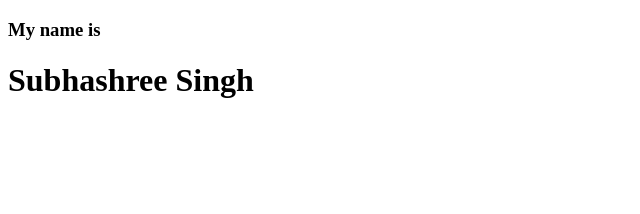
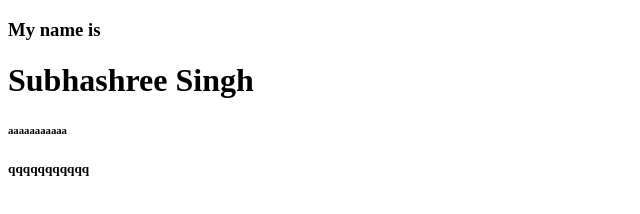
Before and after one commit to Subhashree2022/demo-website-1, a plain HTML site: page index.html in a window 1280 px wide. Shown: the whole page, without its empty margins (0-640 px from the left). Drawn offline with Linux system fonts and the light colour scheme.

Commit message:
2 line added in index.html

```diff
--- a/index.html
+++ b/index.html
@@ -9,5 +9,7 @@
 <body>
    <h3>My name is</h3>
    <h1>Subhashree Singh</h1>
+   <h6>aaaaaaaaaaa</h6>
+   <h5>qqqqqqqqqqq</h5>
 </body>
 </html>
```
